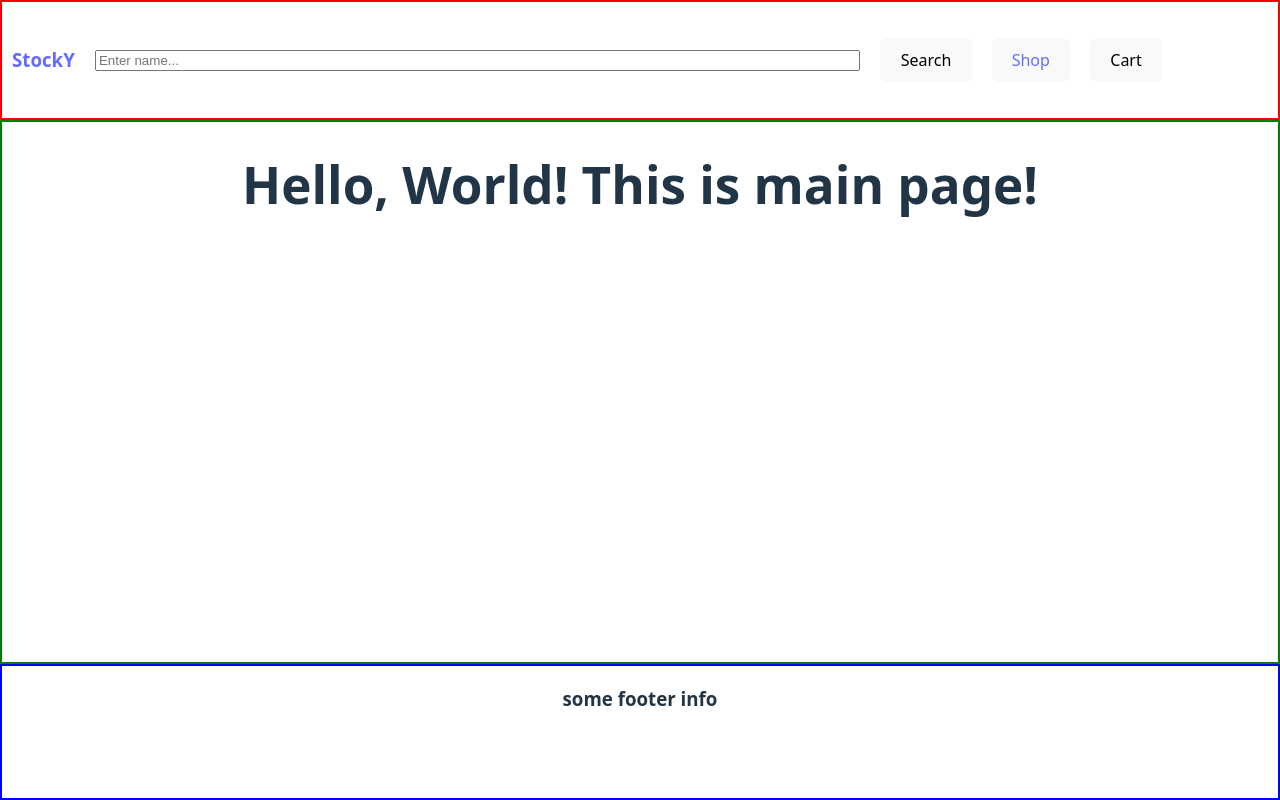
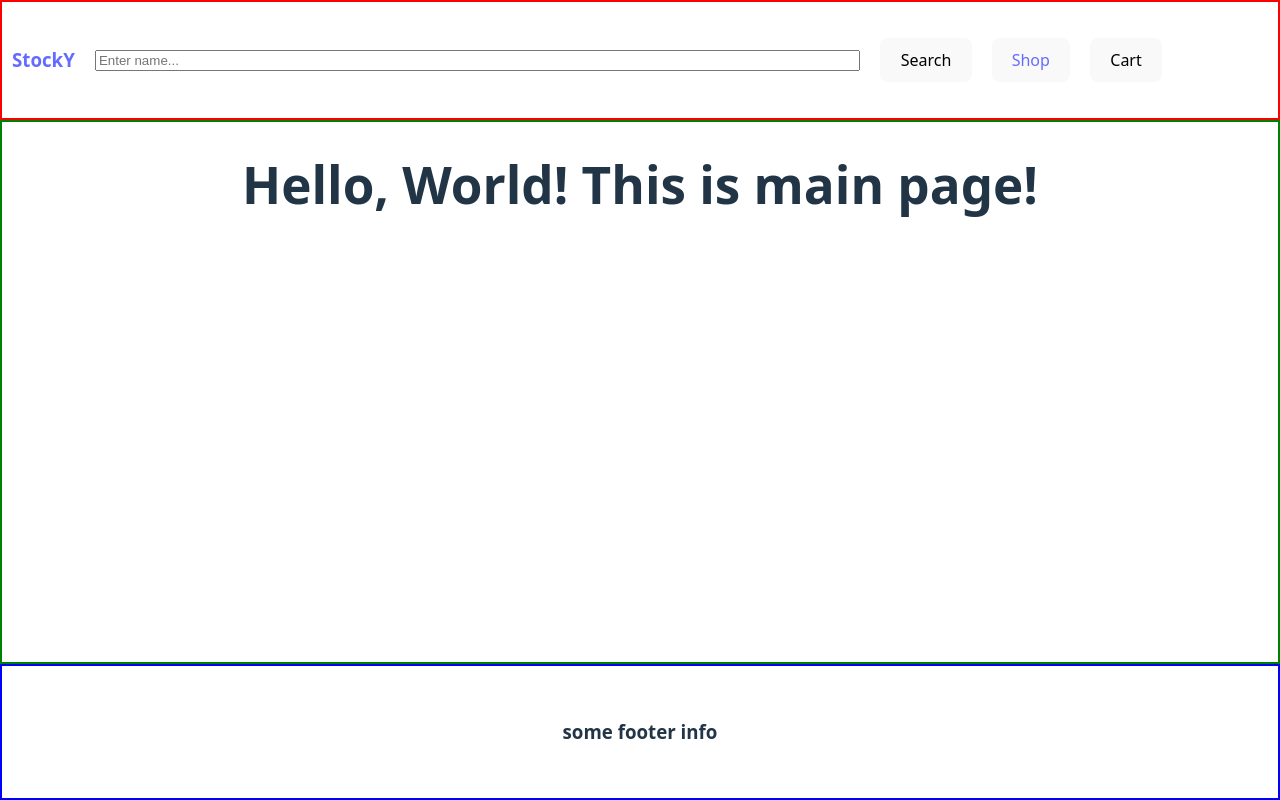
Before and after one commit to kamron-dev/shopping-cart, a React (Vite) app: page / in a window 1280 px wide. Built offline with nearby package versions, Linux system fonts and the light colour scheme.

Commit message:
commit before adding useEffect

```diff
--- a/src/App.css
+++ b/src/App.css
@@ -35,7 +35,8 @@ main {
 footer {
   border: 2px solid blue;
   width: 100%;
-  height: 100%
+  height: 100%;
+  align-content: center;
 }
 
 /* .logo {
```
